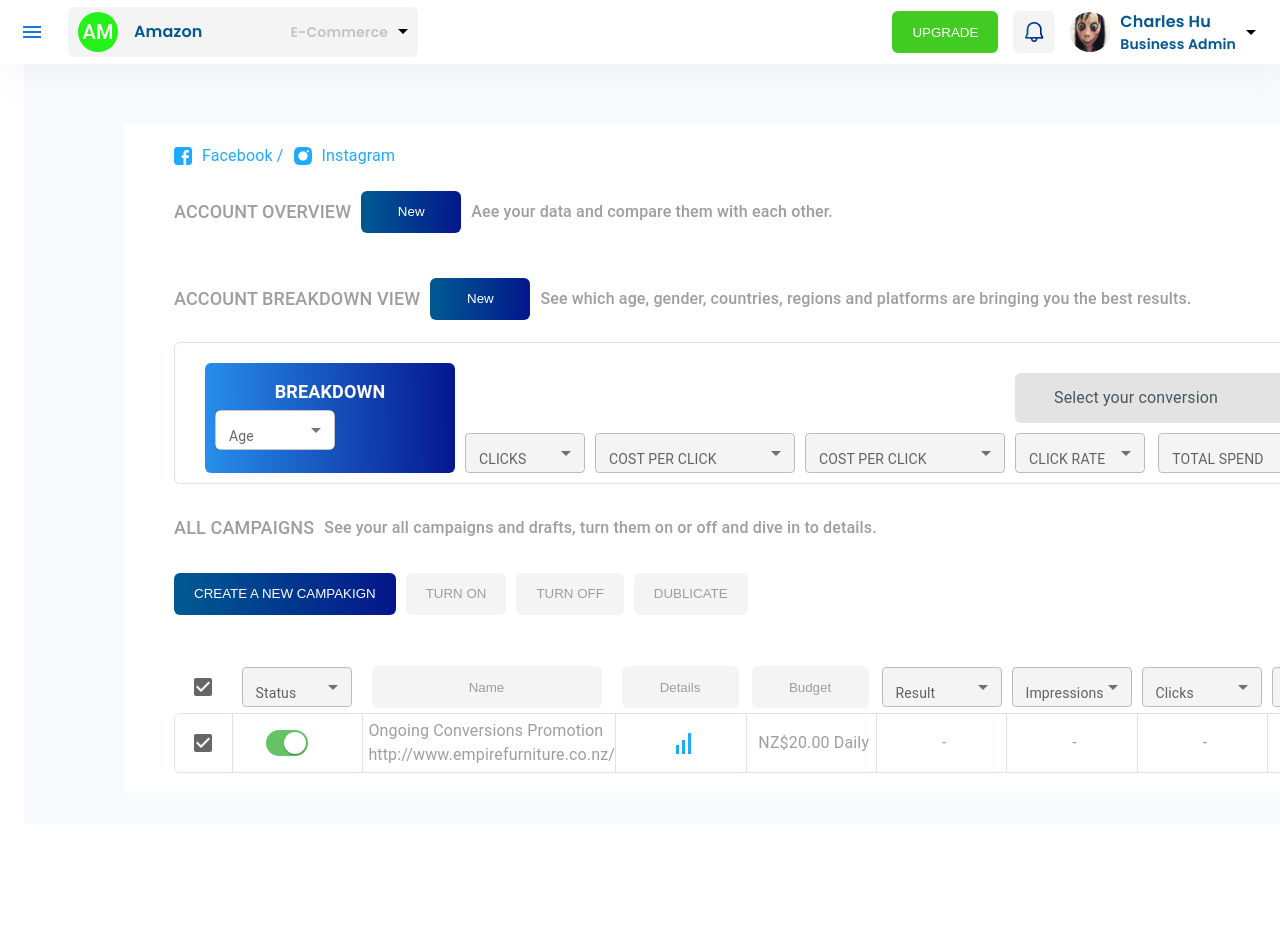
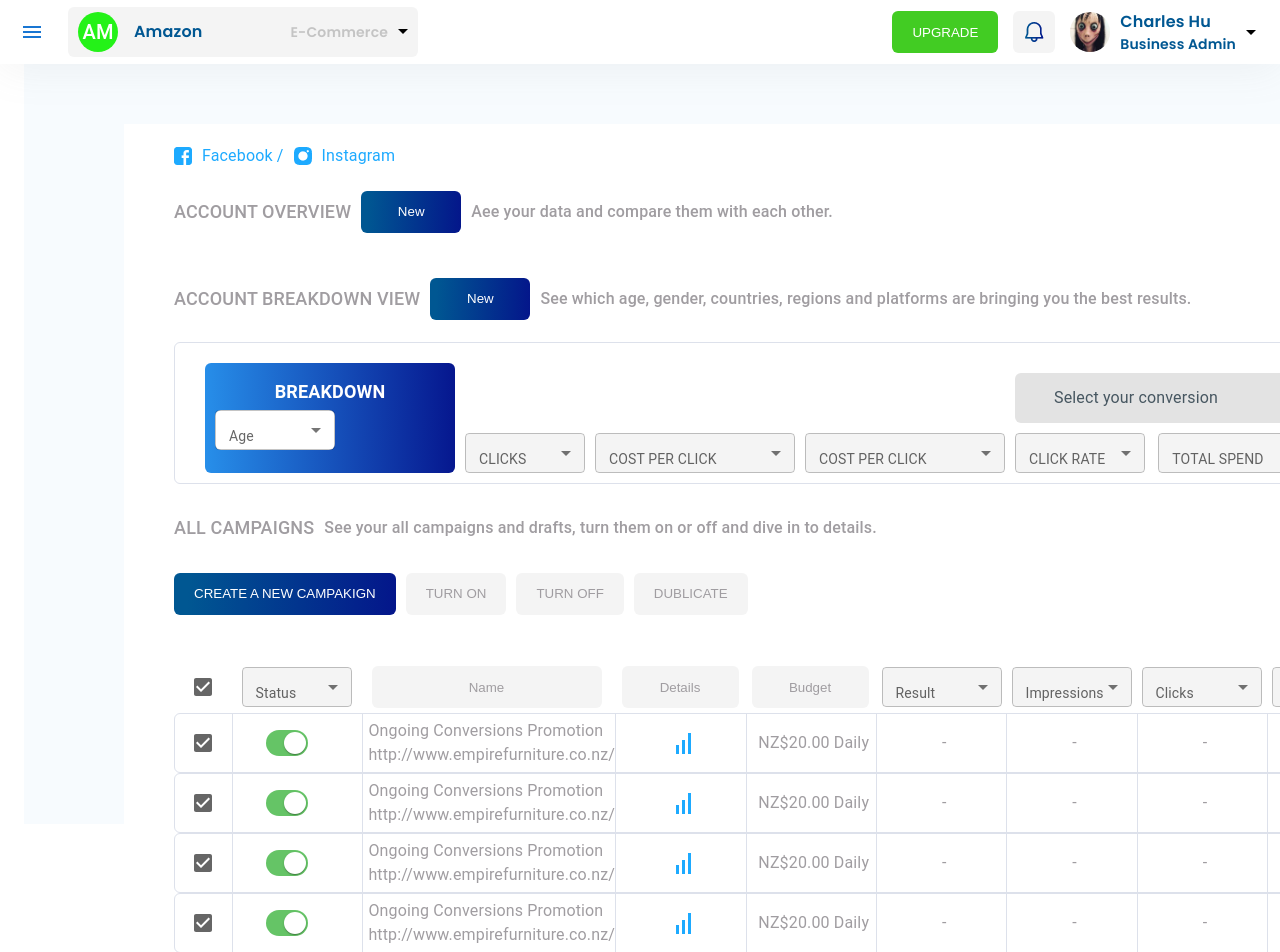
Before and after one commit to Arthur7711/social-media-advertisement-platform, a React (Create React App) app: page /dashboard in a window 1280 px wide. Shown: the top 952 px of the page. Before the commit the page ends 848 px from the top, so only its background shows below. Built offline with nearby package versions, Linux system fonts and the light colour scheme.

Commit message:
feat:(uniqueTable)

```diff
--- a/src/components/uniqueTable/UniqueTable.js
+++ b/src/components/uniqueTable/UniqueTable.js
@@ -1,4 +1,4 @@
-import React from "react";
+import React, { useState } from "react";
 import styles from "./UniqueTable.module.css";
 import Simplebutton from "../simpleButton/SimpleButton";
 import SearchIcon from "@mui/icons-material/Search";
@@ -65,6 +65,58 @@
 }));
 
 const Uniquetable = () => {
+  const [portalData, setPortalData] = useState([
+    {
+      id: 1,
+      name: "Ongoing Conversions Promotion http://www.empirefurniture.co.nz/",
+      budget: "NZ$20.00 Daily",
+      result: "-",
+      impressions: "-",
+      clicks: "-",
+      CPC: "-",
+      spend: "-",
+    },
+    {
+      id: 2,
+      name: "Ongoing Conversions Promotion http://www.empirefurniture.co.nz/",
+      budget: "NZ$20.00 Daily",
+      result: "-",
+      impressions: "-",
+      clicks: "-",
+      CPC: "-",
+      spend: "-",
+    },
+    {
+      id: 3,
+      name: "Ongoing Conversions Promotion http://www.empirefurniture.co.nz/",
+      budget: "NZ$20.00 Daily",
+      result: "-",
+      impressions: "-",
+      clicks: "-",
+      CPC: "-",
+      spend: "-",
+    },
+    {
+      id: 4,
+      name: "Ongoing Conversions Promotion http://www.empirefurniture.co.nz/",
+      budget: "NZ$20.00 Daily",
+      result: "-",
+      impressions: "-",
+      clicks: "-",
+      CPC: "-",
+      spend: "-",
+    },
+    {
+      id: 5,
+      name: "Ongoing Conversions Promotion http://www.empirefurniture.co.nz/",
+      budget: "NZ$20.00 Daily",
+      result: "-",
+      impressions: "-",
+      clicks: "-",
+      CPC: "-",
+      spend: "-",
+    },
+  ]);
   return (
     <main>
       <div className={styles.top}>
@@ -167,7 +219,8 @@
             <img alt="changeMaker" src={changes} />
           </div>
         </div>
-        <div className={styles.bodyTable}>
+        {portalData.map((el) => (
+          <div key={el.id} className={styles.bodyTable}>
             <div
               style={{ width: 60, borderRight: "1px solid #dde1eb" }}
               className={styles.p}
@@ -187,7 +240,7 @@
               style={{ width: 250, borderRight: "1px solid #dde1eb" }}
               className={styles.p}
             >
-            Ongoing Conversions Promotion http://www.empirefurniture.co.nz/
+              {el.name}
             </p>
             <div
               style={{ width: 130, borderRight: "1px solid #dde1eb" }}
@@ -209,42 +262,43 @@
               style={{ width: 130, borderRight: "1px solid #dde1eb" }}
               className={styles.p}
             >
-            NZ$20.00 Daily
+              {el.budget}
             </p>
             <p
               style={{ width: 130, borderRight: "1px solid #dde1eb" }}
               className={styles.p}
             >
-            -
+              {el.result}
             </p>
             <p
               style={{ width: 130, borderRight: "1px solid #dde1eb" }}
               className={styles.p}
             >
-            -
+              {el.impressions}
             </p>
             <p
               style={{ width: 130, borderRight: "1px solid #dde1eb" }}
               className={styles.p}
             >
-            -
+              {el.clicks}
             </p>
             <p
               style={{ width: 130, borderRight: "1px solid #dde1eb" }}
               className={styles.p}
             >
-            -
+              {el.CPC}
             </p>
             <p
               style={{ width: 130, borderRight: "1px solid #dde1eb" }}
               className={styles.p}
             >
-            -
+              {el.spend}
             </p>
             <div style={{ width: 35 }} className={styles.p}>
               <MoreVertIcon color="primary" />
             </div>
           </div>
+        ))}
       </main>
     </main>
   );
--- a/src/components/uniqueTable/UniqueTable.module.css
+++ b/src/components/uniqueTable/UniqueTable.module.css
@@ -33,7 +33,6 @@
   margin-bottom: 5px;
 }
 .myTable > * {
-  /* margin: 5px; */
   display: flex;
   justify-content: center;
   align-items: center;
```
Lines whose indentation alone changed are shown as unchanged.
